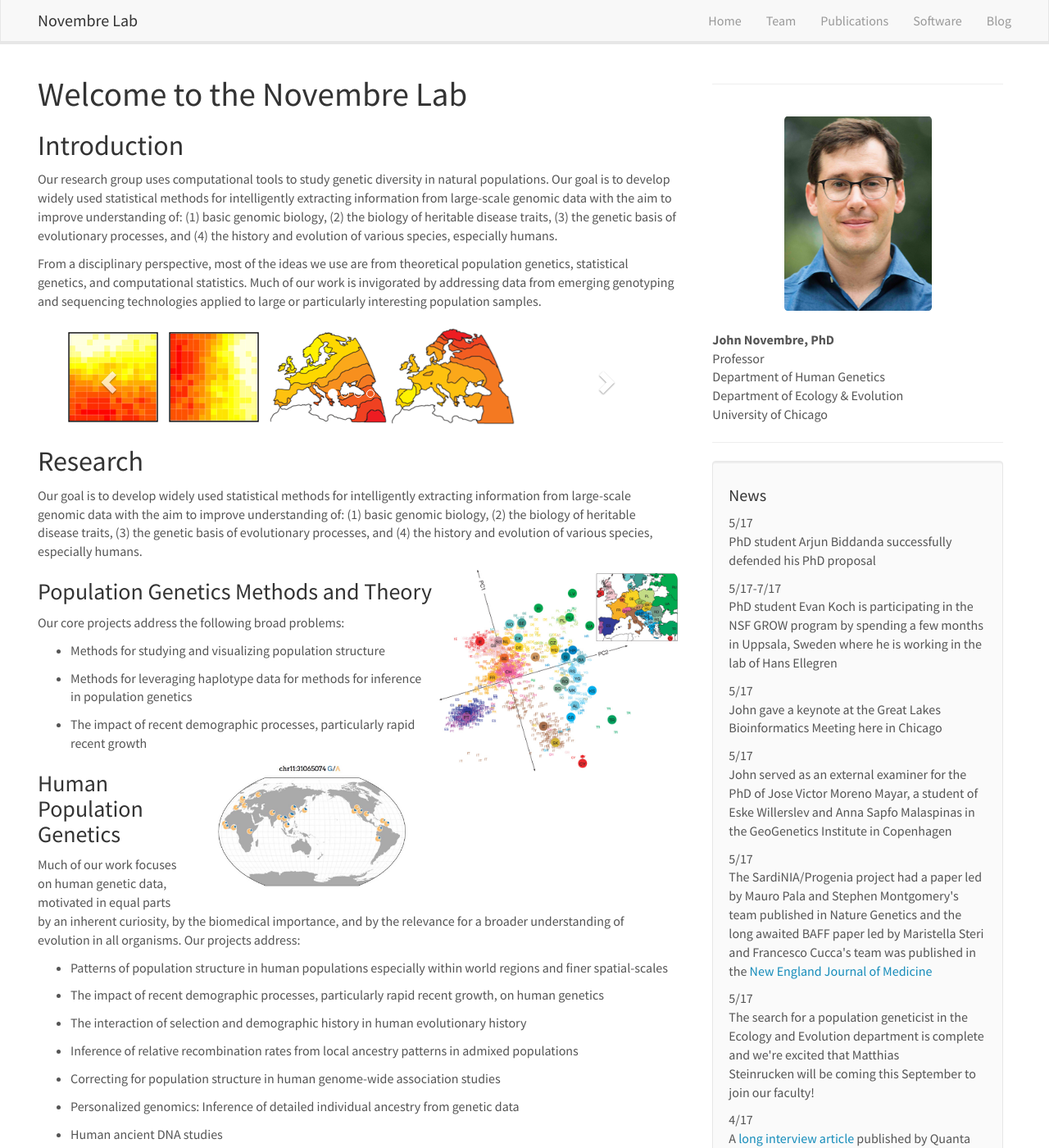
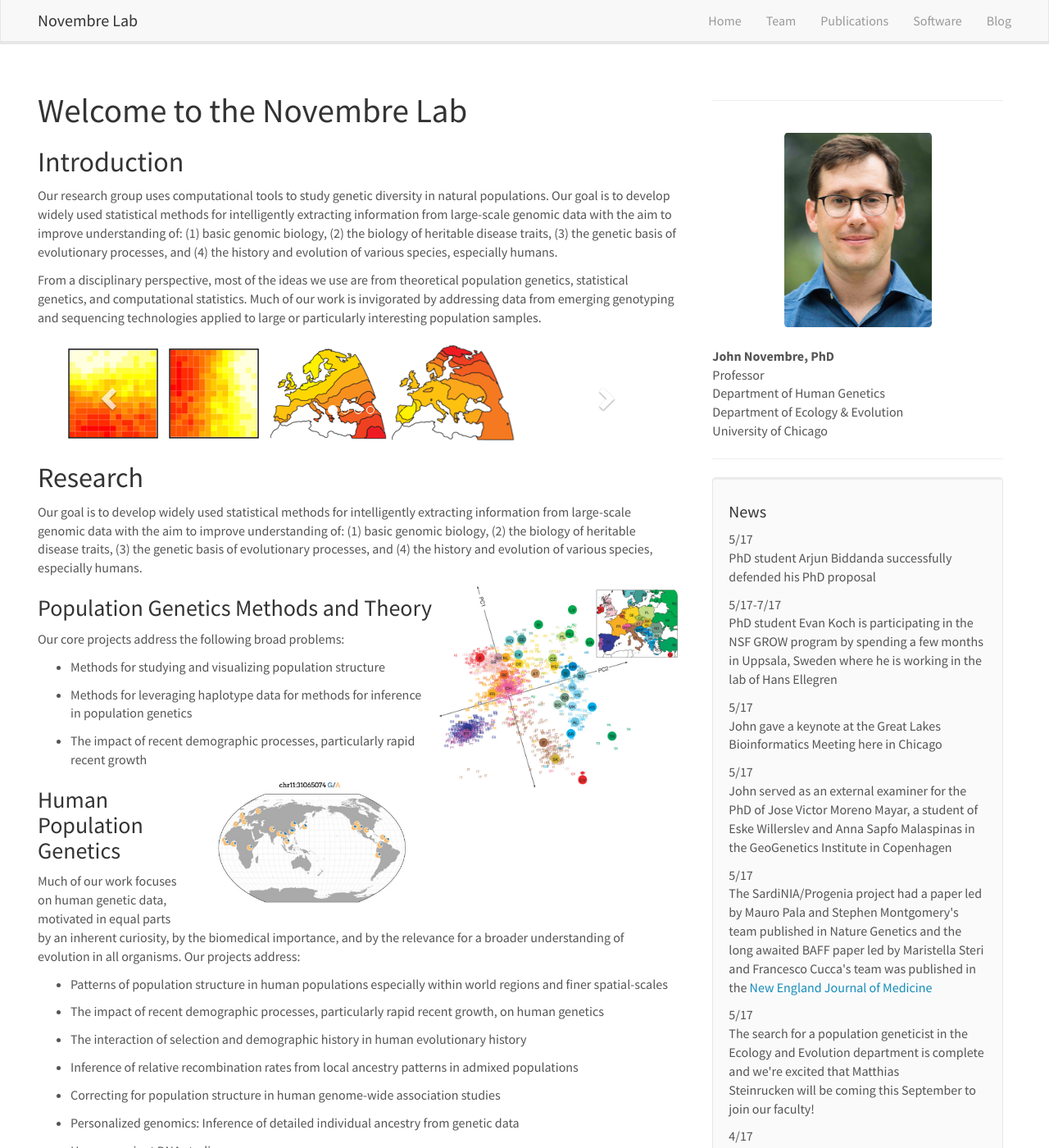
Before and after one commit to NovembreLab/NovembreLab.github.io, a Jekyll site: the page built from _pages/home.md, in a window 1280 px wide and 1400 px high. Shown: the whole window at 82% size. Built offline with Jekyll 4.4.1, drawn with Linux system fonts in a browser that asks for light colours; nearby versions of some CDN libraries.

Commit message:
changed top padding to 90px

```diff
--- a/css/main.scss
+++ b/css/main.scss
@@ -10,7 +10,7 @@ img { margin-bottom: 24px;
 
 
 body {
-	padding-top: 70px;
+	padding-top: 90px;
 }
 
 figcaption {
```
